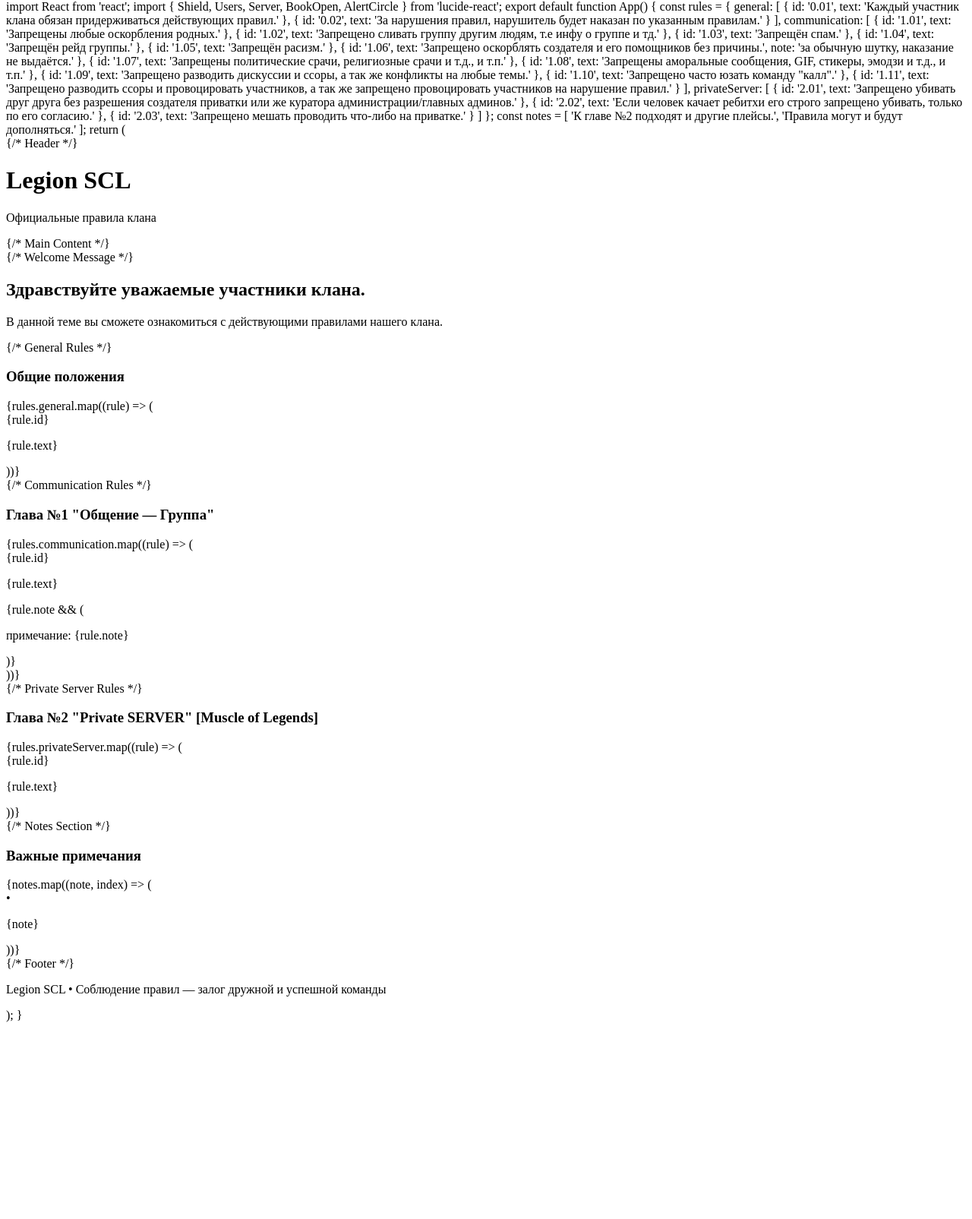
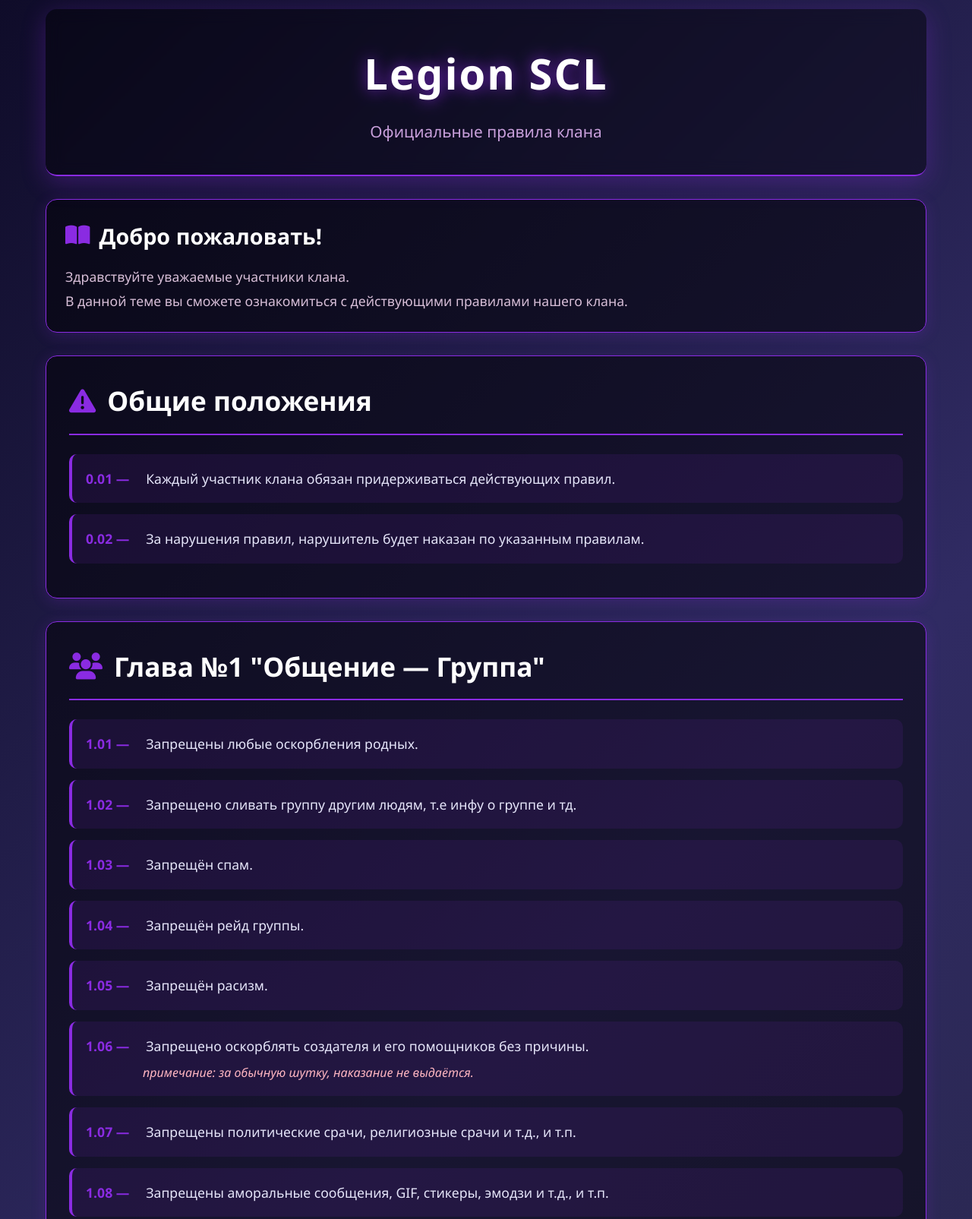
Before and after one commit to XuRyAl/SCL-RULES, a plain HTML site: page index.html in a window 1280 px wide. Shown: the part 8-1613 px from the top of the page at 76% size. Before the commit the page ends 1362 px from the top, so only its background shows below. Drawn offline with Linux system fonts and the light colour scheme.

Commit message:
Refactor index.html to remove React components

```diff
--- a/index.html
+++ b/index.html
@@ -1,152 +1,323 @@
-import React from 'react';
-import { Shield, Users, Server, BookOpen, AlertCircle } from 'lucide-react';
+<!DOCTYPE html>
+<html lang="ru">
+<head>
+    <meta charset="UTF-8">
+    <meta name="viewport" content="width=device-width, initial-scale=1.0">
+    <title>Правила Legion SCL</title>
+    <link rel="stylesheet" href="https://cdnjs.cloudflare.com/ajax/libs/font-awesome/6.4.0/css/all.min.css">
+    <style>
+        * {
+            margin: 0;
+            padding: 0;
+            box-sizing: border-box;
+        }
 
-export default function App() {
-  const rules = {
-    general: [
-      { id: '0.01', text: 'Каждый участник клана обязан придерживаться действующих правил.' },
-      { id: '0.02', text: 'За нарушения правил, нарушитель будет наказан по указанным правилам.' }
-    ],
-    communication: [
-      { id: '1.01', text: 'Запрещены любые оскорбления родных.' },
-      { id: '1.02', text: 'Запрещено сливать группу другим людям, т.е инфу о группе и тд.' },
-      { id: '1.03', text: 'Запрещён спам.' },
-      { id: '1.04', text: 'Запрещён рейд группы.' },
-      { id: '1.05', text: 'Запрещён расизм.' },
-      {
-        id: '1.06',
-        text: 'Запрещено оскорблять создателя и его помощников без причины.',
-        note: 'за обычную шутку, наказание не выдаётся.'
-      },
-      { id: '1.07', text: 'Запрещены политические срачи, религиозные срачи и т.д., и т.п.' },
-      { id: '1.08', text: 'Запрещены аморальные сообщения, GIF, стикеры, эмодзи и т.д., и т.п.' },
-      { id: '1.09', text: 'Запрещено разводить дискуссии и ссоры, а так же конфликты на любые темы.' },
-      { id: '1.10', text: 'Запрещено часто юзать команду "калл".' },
-      { id: '1.11', text: 'Запрещено разводить ссоры и провоцировать участников, а так же запрещено провоцировать участников на нарушение правил.' }
-    ],
-    privateServer: [
-      { id: '2.01', text: 'Запрещено убивать друг друга без разрешения создателя приватки или же куратора администрации/главных админов.' },
-      { id: '2.02', text: 'Если человек качает ребитхи его строго запрещено убивать, только по его согласию.' },
-      { id: '2.03', text: 'Запрещено мешать проводить что-либо на приватке.' }
-    ]
-  };
+        body {
+            font-family: 'Segoe UI', Tahoma, Geneva, Verdana, sans-serif;
+            background: linear-gradient(135deg, #0f0c29, #302b63, #24243e);
+            color: #e0e0ff;
+            line-height: 1.6;
+            min-height: 100vh;
+        }
 
-  const notes = [
-    'К главе №2 подходят и другие плейсы.',
-    'Правила могут и будут дополняться.'
-  ];
+        .container {
+            max-width: 1200px;
+            margin: 0 auto;
+            padding: 20px;
+        }
 
-  return (
-    <div className="min-h-screen bg-gradient-to-br from-slate-900 via-purple-900 to-slate-900">
-      {/* Header */}
-      <header className="bg-black/30 backdrop-blur-sm border-b border-purple-500/30">
-        <div className="container mx-auto px-4 py-6">
-          <div className="flex items-center justify-center space-x-3">
-            <Shield className="w-8 h-8 text-purple-400" />
-            <h1 className="text-3xl font-bold text-white">Legion SCL</h1>
-            <Shield className="w-8 h-8 text-purple-400" />
-          </div>
-          <p className="text-center text-purple-200 mt-2">
-            Официальные правила клана
-          </p>
-        </div>
+        header {
+            text-align: center;
+            padding: 40px 20px;
+            background: rgba(0, 0, 0, 0.4);
+            backdrop-filter: blur(10px);
+            border-bottom: 2px solid #8a2be2;
+            margin-bottom: 30px;
+            border-radius: 15px;
+            box-shadow: 0 8px 32px rgba(138, 43, 226, 0.3);
+        }
+
+        .clan-name {
+            font-size: 3.5rem;
+            font-weight: bold;
+            color: #ffffff;
+            text-shadow: 0 0 20px rgba(138, 43, 226, 0.8);
+            margin-bottom: 15px;
+            letter-spacing: 2px;
+        }
+
+        .subtitle {
+            font-size: 1.3rem;
+            color: #c9a0dc;
+            font-weight: 300;
+        }
+
+        .welcome-box {
+            background: rgba(0, 0, 0, 0.5);
+            padding: 25px;
+            border-radius: 15px;
+            margin-bottom: 30px;
+            border: 1px solid #8a2be2;
+            box-shadow: 0 4px 20px rgba(138, 43, 226, 0.2);
+        }
+
+        .welcome-box h2 {
+            font-size: 1.8rem;
+            color: #ffffff;
+            margin-bottom: 15px;
+            display: flex;
+            align-items: center;
+            gap: 12px;
+        }
+
+        .welcome-box h2 i {
+            color: #8a2be2;
+        }
+
+        .welcome-box p {
+            font-size: 1.1rem;
+            color: #d8bfd8;
+            line-height: 1.8;
+        }
+
+        .rules-section {
+            background: rgba(0, 0, 0, 0.5);
+            padding: 30px;
+            border-radius: 15px;
+            margin-bottom: 30px;
+            border: 1px solid #8a2be2;
+            box-shadow: 0 4px 20px rgba(138, 43, 226, 0.2);
+        }
+
+        .section-title {
+            font-size: 2.2rem;
+            color: #ffffff;
+            margin-bottom: 25px;
+            padding-bottom: 15px;
+            border-bottom: 2px solid #8a2be2;
+            display: flex;
+            align-items: center;
+            gap: 15px;
+        }
+
+        .section-title i {
+            color: #8a2be2;
+        }
+
+        .rule-item {
+            background: rgba(138, 43, 226, 0.1);
+            padding: 18px;
+            margin-bottom: 15px;
+            border-radius: 10px;
+            border-left: 4px solid #8a2be2;
+            transition: transform 0.3s ease, box-shadow 0.3s ease;
+        }
+
+        .rule-item:hover {
+            transform: translateX(5px);
+            box-shadow: 0 4px 15px rgba(138, 43, 226, 0.4);
+        }
+
+        .rule-number {
+            font-weight: bold;
+            color: #8a2be2;
+            font-size: 1.1rem;
+            margin-right: 15px;
+            min-width: 60px;
+            display: inline-block;
+        }
+
+        .rule-text {
+            font-size: 1.1rem;
+            color: #e6e6fa;
+            display: inline;
+        }
+
+        .note {
+            display: block;
+            font-style: italic;
+            color: #ffb6c1;
+            margin-top: 8px;
+            padding-left: 75px;
+            font-size: 1rem;
+        }
+
+        .notes-section {
+            background: rgba(0, 0, 0, 0.5);
+            padding: 30px;
+            border-radius: 15px;
+            border: 1px solid #ff6b6b;
+            box-shadow: 0 4px 20px rgba(255, 107, 107, 0.2);
+        }
+
+        .notes-title {
+            font-size: 1.8rem;
+            color: #ff6b6b;
+            margin-bottom: 20px;
+            display: flex;
+            align-items: center;
+            gap: 12px;
+        }
+
+        .notes-title i {
+            color: #ff6b6b;
+        }
+
+        .note-item {
+            background: rgba(255, 107, 107, 0.1);
+            padding: 15px;
+            margin-bottom: 12px;
+            border-radius: 8px;
+            border-left: 3px solid #ff6b6b;
+            color: #ffd1dc;
+            font-size: 1.1rem;
+        }
+
+        footer {
+            text-align: center;
+            padding: 30px 20px;
+            background: rgba(0, 0, 0, 0.6);
+            border-top: 2px solid #8a2be2;
+            margin-top: 30px;
+            border-radius: 15px;
+            color: #c9a0dc;
+            font-size: 1.1rem;
+        }
+
+        @media (max-width: 768px) {
+            .clan-name {
+                font-size: 2.5rem;
+            }
+
+            .section-title {
+                font-size: 1.8rem;
+            }
+
+            .rule-number {
+                display: block;
+                margin-bottom: 8px;
+                min-width: auto;
+            }
+
+            .note {
+                padding-left: 0;
+                margin-top: 10px;
+            }
+        }
+
+        @media (max-width: 480px) {
+            .clan-name {
+                font-size: 2rem;
+            }
+
+            .section-title {
+                font-size: 1.5rem;
+            }
+
+            .rule-text, .note-item {
+                font-size: 1rem;
+            }
+        }
+    </style>
+</head>
+<body>
+    <div class="container">
+        <header>
+            <h1 class="clan-name">Legion SCL</h1>
+            <p class="subtitle">Официальные правила клана</p>
         </header>
 
-      {/* Main Content */}
-      <main className="container mx-auto px-4 py-8">
-        {/* Welcome Message */}
-        <div className="bg-black/40 backdrop-blur-sm rounded-xl border border-purple-500/30 p-6 mb-8">
-          <div className="flex items-start space-x-3">
-            <BookOpen className="w-6 h-6 text-purple-400 mt-1 flex-shrink-0" />
-            <div>
-              <h2 className="text-xl font-semibold text-white mb-2">
-                Здравствуйте уважаемые участники клана.
-              </h2>
-              <p className="text-purple-200">
-                В данной теме вы сможете ознакомиться с действующими правилами нашего клана.
-              </p>
+        <div class="welcome-box">
+            <h2><i class="fas fa-book-open"></i> Добро пожаловать!</h2>
+            <p>Здравствуйте уважаемые участники клана.<br>В данной теме вы сможете ознакомиться с действующими правилами нашего клана.</p>
         </div>
+
+        <div class="rules-section">
+            <h2 class="section-title"><i class="fas fa-exclamation-triangle"></i> Общие положения</h2>
+            <div class="rule-item">
+                <span class="rule-number">0.01 —</span>
+                <span class="rule-text">Каждый участник клана обязан придерживаться действующих правил.</span>
+            </div>
+            <div class="rule-item">
+                <span class="rule-number">0.02 —</span>
+                <span class="rule-text">За нарушения правил, нарушитель будет наказан по указанным правилам.</span>
             </div>
         </div>
 
-        {/* General Rules */}
-        <div className="bg-black/40 backdrop-blur-sm rounded-xl border border-purple-500/30 p-6 mb-8">
-          <div className="flex items-center space-x-3 mb-6">
-            <AlertCircle className="w-6 h-6 text-purple-400" />
-            <h3 className="text-2xl font-bold text-white">Общие положения</h3>
+        <div class="rules-section">
+            <h2 class="section-title"><i class="fas fa-users"></i> Глава №1 "Общение — Группа"</h2>
+            <div class="rule-item">
+                <span class="rule-number">1.01 —</span>
+                <span class="rule-text">Запрещены любые оскорбления родных.</span>
             </div>
-          <div className="space-y-4">
-            {rules.general.map((rule) => (
-              <div key={rule.id} className="flex items-start space-x-4 p-4 bg-purple-900/20 rounded-lg">
-                <span className="text-purple-400 font-mono text-sm font-bold min-w-12">{rule.id}</span>
-                <p className="text-purple-100 leading-relaxed">{rule.text}</p>
+            <div class="rule-item">
+                <span class="rule-number">1.02 —</span>
+                <span class="rule-text">Запрещено сливать группу другим людям, т.е инфу о группе и тд.</span>
             </div>
-            ))}
+            <div class="rule-item">
+                <span class="rule-number">1.03 —</span>
+                <span class="rule-text">Запрещён спам.</span>
+            </div>
+            <div class="rule-item">
+                <span class="rule-number">1.04 —</span>
+                <span class="rule-text">Запрещён рейд группы.</span>
+            </div>
+            <div class="rule-item">
+                <span class="rule-number">1.05 —</span>
+                <span class="rule-text">Запрещён расизм.</span>
+            </div>
+            <div class="rule-item">
+                <span class="rule-number">1.06 —</span>
+                <span class="rule-text">Запрещено оскорблять создателя и его помощников без причины.</span>
+                <span class="note">примечание: за обычную шутку, наказание не выдаётся.</span>
+            </div>
+            <div class="rule-item">
+                <span class="rule-number">1.07 —</span>
+                <span class="rule-text">Запрещены политические срачи, религиозные срачи и т.д., и т.п.</span>
+            </div>
+            <div class="rule-item">
+                <span class="rule-number">1.08 —</span>
+                <span class="rule-text">Запрещены аморальные сообщения, GIF, стикеры, эмодзи и т.д., и т.п.</span>
+            </div>
+            <div class="rule-item">
+                <span class="rule-number">1.09 —</span>
+                <span class="rule-text">Запрещено разводить дискуссии и ссоры, а так же конфликты на любые темы.</span>
+            </div>
+            <div class="rule-item">
+                <span class="rule-number">1.10 —</span>
+                <span class="rule-text">Запрещено часто юзать команду "калл".</span>
+            </div>
+            <div class="rule-item">
+                <span class="rule-number">1.11 —</span>
+                <span class="rule-text">Запрещено разводить ссоры и провоцировать участников, а так же запрещено провоцировать участников на нарушение правил.</span>
             </div>
         </div>
 
-        {/* Communication Rules */}
-        <div className="bg-black/40 backdrop-blur-sm rounded-xl border border-purple-500/30 p-6 mb-8">
-          <div className="flex items-center space-x-3 mb-6">
-            <Users className="w-6 h-6 text-purple-400" />
-            <h3 className="text-2xl font-bold text-white">Глава №1 "Общение — Группа"</h3>
+        <div class="rules-section">
+            <h2 class="section-title"><i class="fas fa-server"></i> Глава №2 "Private SERVER" [Muscle of Legends]</h2>
+            <div class="rule-item">
+                <span class="rule-number">2.01 —</span>
+                <span class="rule-text">Запрещено убивать друг друга без разрешения создателя приватки или же куратора администрации/главных админов.</span>
             </div>
-          <div className="space-y-4">
-            {rules.communication.map((rule) => (
-              <div key={rule.id} className="flex items-start space-x-4 p-4 bg-purple-900/20 rounded-lg">
-                <span className="text-purple-400 font-mono text-sm font-bold min-w-12">{rule.id}</span>
-                <div className="flex-1">
-                  <p className="text-purple-100 leading-relaxed">{rule.text}</p>
-                  {rule.note && (
-                    <p className="text-purple-300 text-sm mt-2 italic">примечание: {rule.note}</p>
-                  )}
+            <div class="rule-item">
+                <span class="rule-number">2.02 —</span>
+                <span class="rule-text">Если человек качает ребитхи его строго запрещено убивать, только по его согласию.</span>
             </div>
-              </div>
-            ))}
+            <div class="rule-item">
+                <span class="rule-number">2.03 —</span>
+                <span class="rule-text">Запрещено мешать проводить что-либо на приватке.</span>
             </div>
         </div>
 
-        {/* Private Server Rules */}
-        <div className="bg-black/40 backdrop-blur-sm rounded-xl border border-purple-500/30 p-6 mb-8">
-          <div className="flex items-center space-x-3 mb-6">
-            <Server className="w-6 h-6 text-purple-400" />
-            <h3 className="text-2xl font-bold text-white">Глава №2 "Private SERVER" [Muscle of Legends]</h3>
-          </div>
-          <div className="space-y-4">
-            {rules.privateServer.map((rule) => (
-              <div key={rule.id} className="flex items-start space-x-4 p-4 bg-purple-900/20 rounded-lg">
-                <span className="text-purple-400 font-mono text-sm font-bold min-w-12">{rule.id}</span>
-                <p className="text-purple-100 leading-relaxed">{rule.text}</p>
-              </div>
-            ))}
-          </div>
+        <div class="notes-section">
+            <h2 class="notes-title"><i class="fas fa-info-circle"></i> Важные примечания</h2>
+            <div class="note-item">• к главе №2 подходят и другие плейсы.</div>
+            <div class="note-item">• Правила могут и будут дополняться.</div>
         </div>
 
-        {/* Notes Section */}
-        <div className="bg-black/40 backdrop-blur-sm rounded-xl border border-purple-500/30 p-6">
-          <h3 className="text-xl font-bold text-white mb-4 flex items-center space-x-2">
-            <AlertCircle className="w-5 h-5 text-yellow-400" />
-            <span>Важные примечания</span>
-          </h3>
-          <div className="space-y-3">
-            {notes.map((note, index) => (
-              <div key={index} className="flex items-start space-x-3 p-3 bg-yellow-900/20 rounded-lg">
-                <span className="text-yellow-400 text-lg">•</span>
-                <p className="text-yellow-100">{note}</p>
-              </div>
-            ))}
-          </div>
-        </div>
-      </main>
-
-      {/* Footer */}
-      <footer className="bg-black/50 backdrop-blur-sm border-t border-purple-500/30 mt-12">
-        <div className="container mx-auto px-4 py-6 text-center">
-          <p className="text-purple-300">
-            Legion SCL • Соблюдение правил — залог дружной и успешной команды
-          </p>
-        </div>
+        <footer>
+            <p>Legion SCL • Соблюдение правил — залог дружной и успешной команды</p>
         </footer>
     </div>
-  );
-}
+</body>
+</html>
```
Lines whose indentation alone changed are shown as unchanged.
